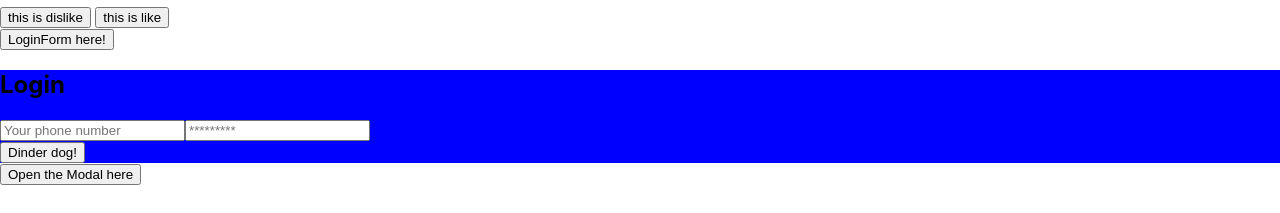
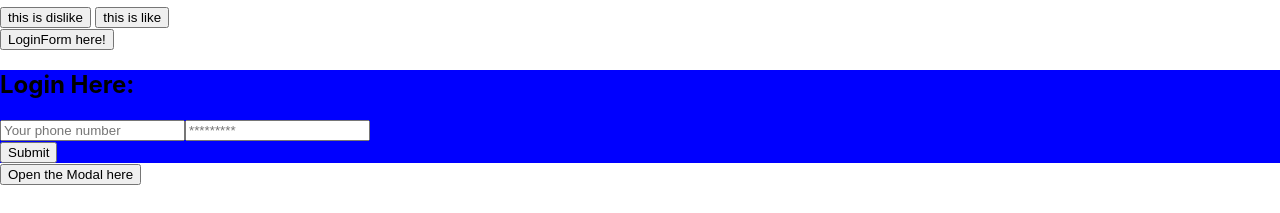
Before and after one commit to mnshaun24/doggy-days, a React (Create React App) app in the folder client/: page / in a window 1280 px wide. Both pictures are taken after a click on the button "LoginForm here!". Shown: the part 135-348 px from the top of the page. Built offline with nearby package versions, Linux system fonts and the light colour scheme; no server answers.

Commit message:
fixed the form inside the modals

```diff
--- a/client/src/components/LoginForm.js
+++ b/client/src/components/LoginForm.js
@@ -48,7 +48,7 @@ const LoginForm = ({ handleClick }) => {
     <>
       <div className="modal-test" style={{backgroundColor: 'blue'}}>
       <div>
-      <h2>Login</h2>
+      <h2>Login Here:</h2>
       <form>
         <input
           placeholder='Your phone number'
@@ -66,7 +66,7 @@ const LoginForm = ({ handleClick }) => {
         />
       </form>
     </div>
-       <button onClick={() => handleClick()}>Dinder dog!</button>
+       <button onClick={() => handleClick()}>Submit</button>
      </div>
     </>
   );
--- a/client/src/components/SignupForm.js
+++ b/client/src/components/SignupForm.js
@@ -57,8 +57,15 @@ const SignupForm = ({ handleClick }) => {
     <>
      <div className="modal-test" style={{backgroundColor: 'blue'}}>
      <div>
-      <h2>Login</h2>
+      <h2>Sign Up Here: </h2>
       <form>
+        <input
+          placeholder='Your name here'
+          name='name'
+          type='text'
+          id='name'
+        />
+
         <input
           placeholder='Your phone number'
           name='phoneNumber'
@@ -70,12 +77,12 @@ const SignupForm = ({ handleClick }) => {
           placeholder='*********'
           name='password'
           type='password'
-          id='password'
+          id='pwd'
           // onChange={handleChange}
         />
       </form>
     </div>
-       <button onClick={() => handleClick()}>Dinder dog!</button>
+       <button onClick={() => handleClick()}>Submit</button>
      </div>
 
     {/* <Button onClick={handleShow}>Sign up</Button>
```
